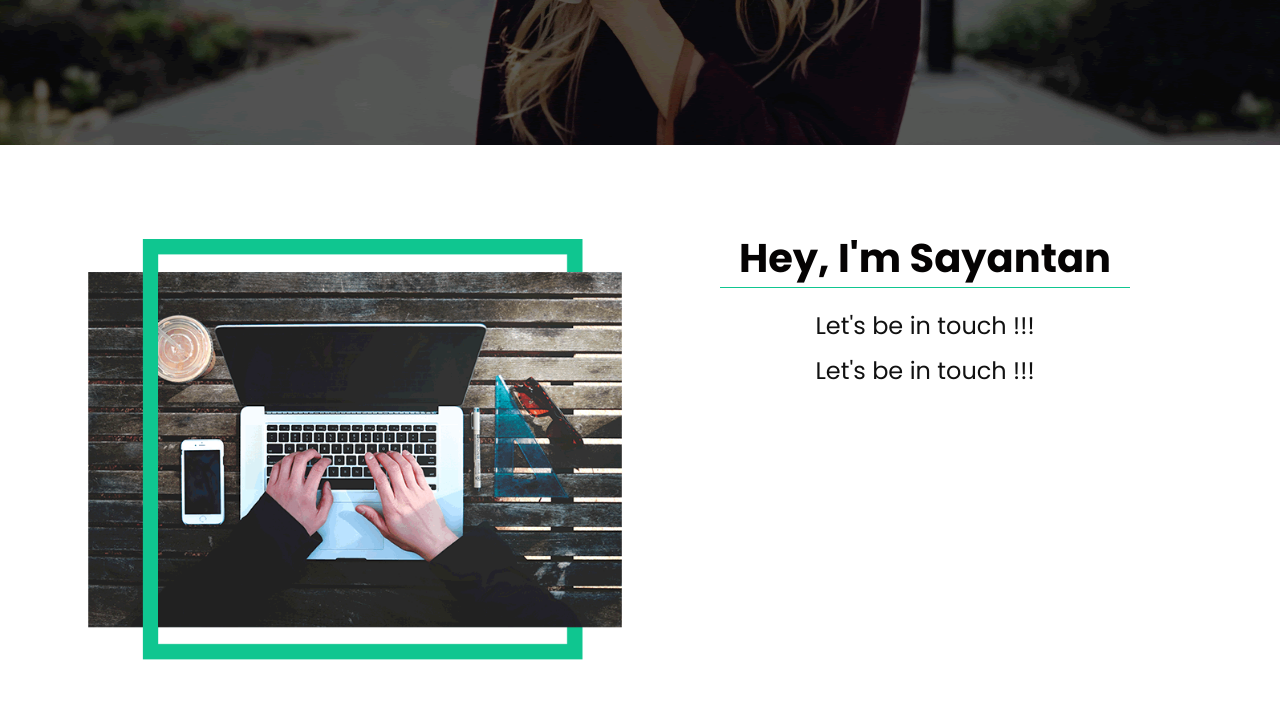
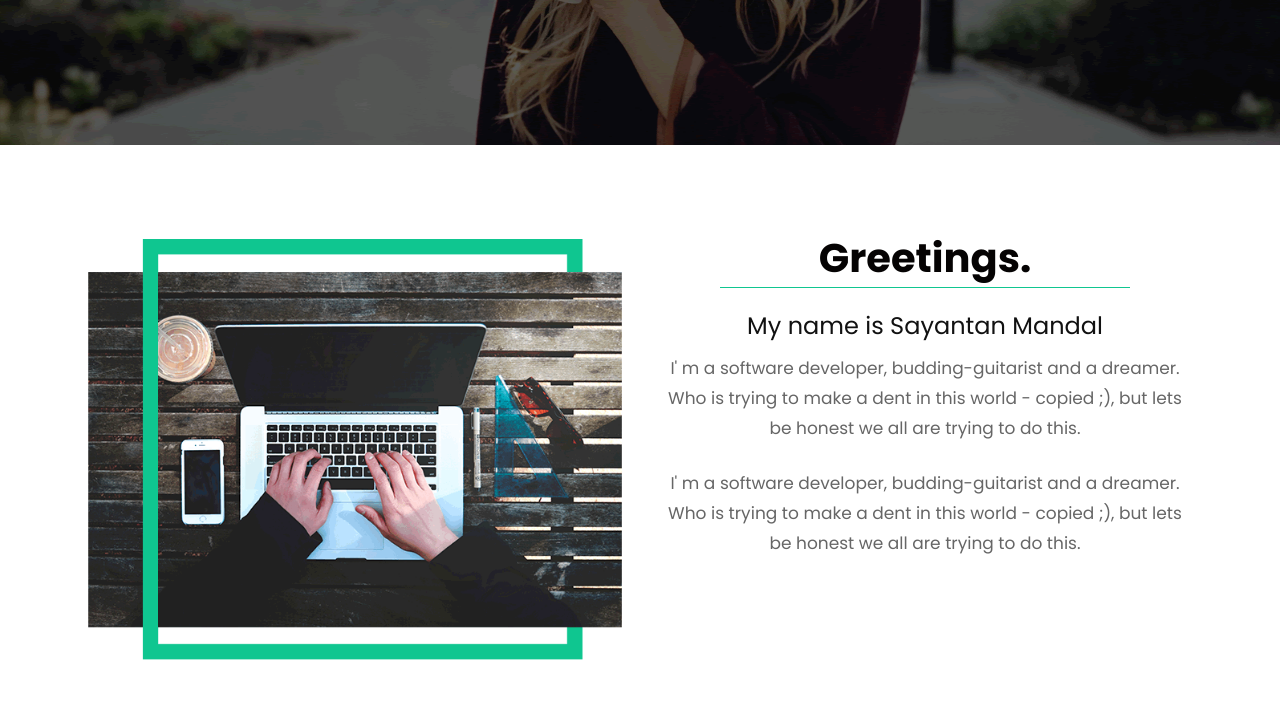
Before and after one commit to smandal047/portfolio, a Django app: page /about/ in a window 1280 px wide. Shown: the part 564-1286 px from the top of the page. Run offline with Django 3.2, Linux system fonts and the light colour scheme; some libraries are stand-ins or nearby versions.

Commit message:
Homepage approx ready, working on about page

```diff
--- a/django_cmds.txt
+++ b/django_cmds.txt
@@ -8,4 +8,4 @@ python manage.py runserver
                  makemigration                  # makemigration and migrate are always run together after any change in model
                  migrate                        # makemigration and migrate are always run together after any change in model
                  shell			                # bring the site cmd line
-                 collectstatic
+                 collectstatic                  # for collection of css/images
--- a/portfolio/templates/about.html
+++ b/portfolio/templates/about.html
@@ -46,10 +46,17 @@
             </div>
             <div class="col-md-6">
                 <div class="titlepage">
-                    <h2>Hey, I'm Sayantan</h2>
-                    <h1>Let's be in touch !!!</h1>
-                    <h1>Let's be in touch !!!</h1>
-                    <span></span>
+                    <h2>Greetings.</h2>
+                    <h1>My name is Sayantan Mandal</h1>
+                    <span>
+                        I' m a software developer, budding-guitarist and a dreamer. Who is trying to make a dent in this world -
+                        copied ;), but lets be honest we all are trying to do this.
+                    </span>
+                    <br><br>
+                    <span>
+                        I' m a software developer, budding-guitarist and a dreamer. Who is trying to make a dent in this world -
+                        copied ;), but lets be honest we all are trying to do this.
+                    </span>
                 </div>
             </div>
             <!--row 2-->
--- a/portfolio/templates/header.html
+++ b/portfolio/templates/header.html
@@ -8,7 +8,7 @@
                 <div class="col-xl-3 col-lg-3 col-md-3 col-sm-3 col logo_section">
                     <div class="full">
                         <div class="center-desk">
-                            <div class="logo"><a href=" ">SMandal</a></div>
+                            <div class="logo"><a href="{% url 'home' %}">SMandal</a></div>
                         </div>
                     </div>
                 </div>
```
Also changed, not shown: portfolio/templates/homepage.html (+10 -3 lines).
